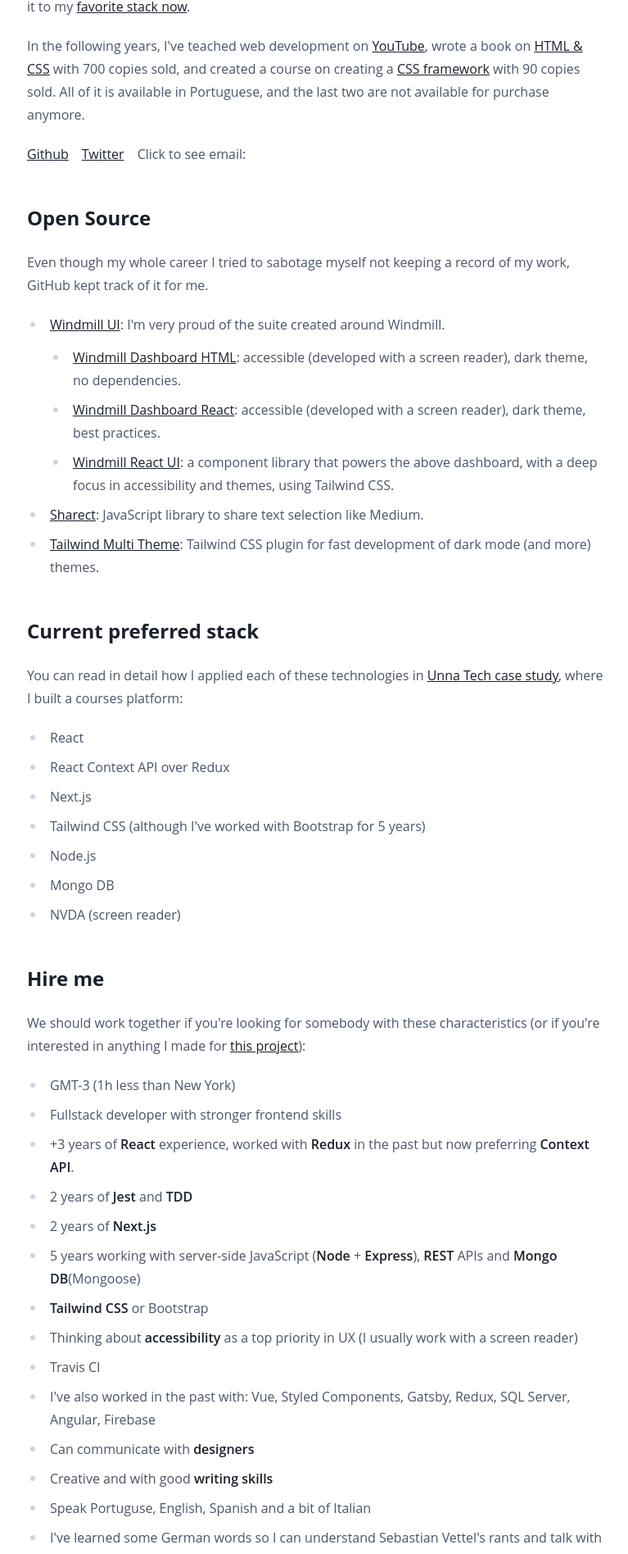
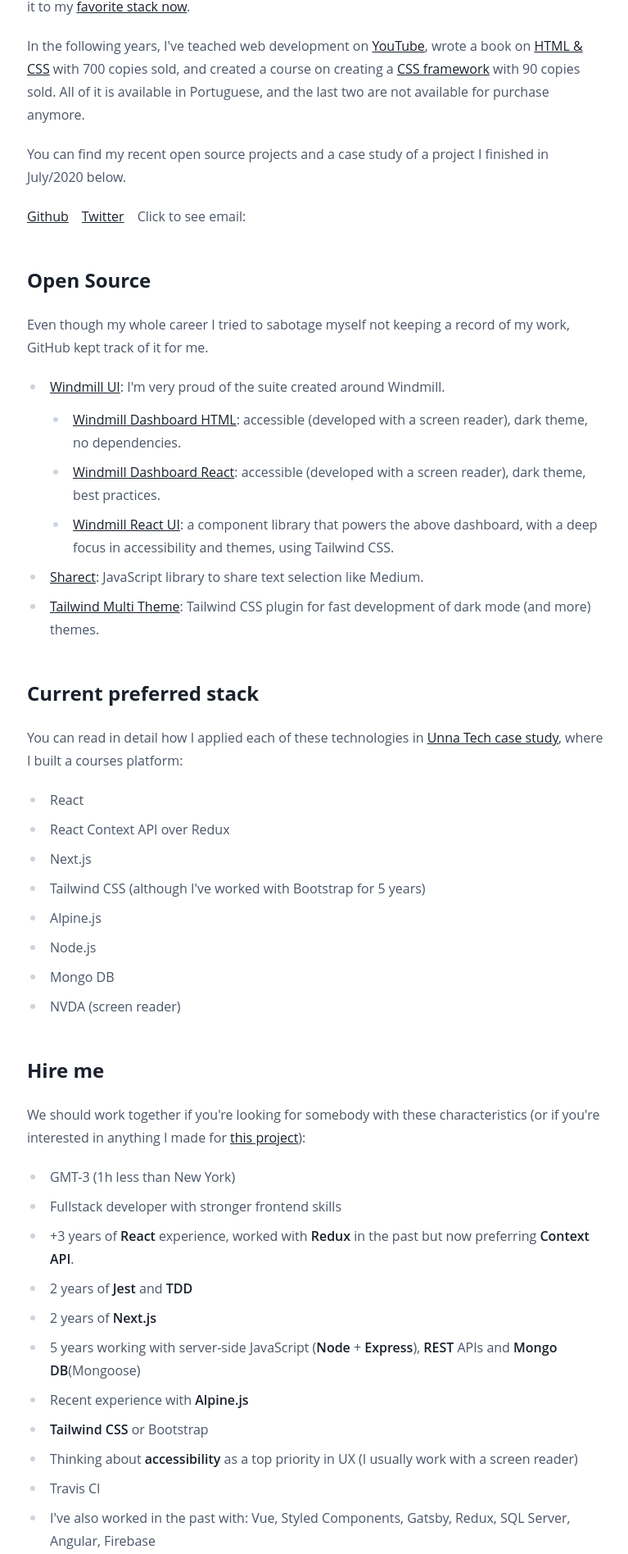
Before and after one commit to estevanmaito/blog, a Next.js app: page /about in a window 1280 px wide. Shown: the part 391-2287 px from the top of the page at 82% size, without its empty margins (255-1022 px from the left). Built offline with nearby package versions, Linux system fonts and the light colour scheme.

Commit message:
update about

```diff
--- a/pages/about.js
+++ b/pages/about.js
@@ -63,6 +63,10 @@
           <a href="https://vimeo.com/estevanmaito">CSS framework</a> with 90 copies sold. All of it
           is available in Portuguese, and the last two are not available for purchase anymore.
         </p>
+        <p>
+          You can find my recent open source projects and a case study of a project I finished in
+          July/2020 below.
+        </p>
 
         <p className="space-x-4">
           <a href="https://github.com/estevanmaito">Github</a>
@@ -122,6 +126,7 @@
           <li>React Context API over Redux</li>
           <li>Next.js</li>
           <li>Tailwind CSS (although I've worked with Bootstrap for 5 years)</li>
+          <li>Alpine.js</li>
           <li>Node.js</li>
           <li>Mongo DB</li>
           <li>NVDA (screen reader)</li>
@@ -157,6 +162,9 @@
             (Mongoose)
           </li>
           <li>
+            Recent experience with <strong>Alpine.js</strong>
+          </li>
+          <li>
             <strong>Tailwind CSS</strong> or Bootstrap
           </li>
           <li>
```
